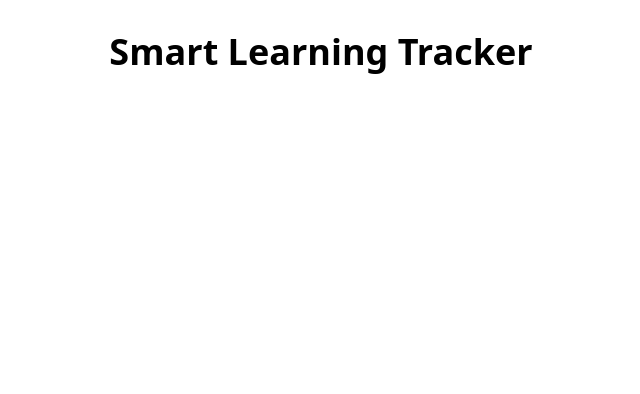
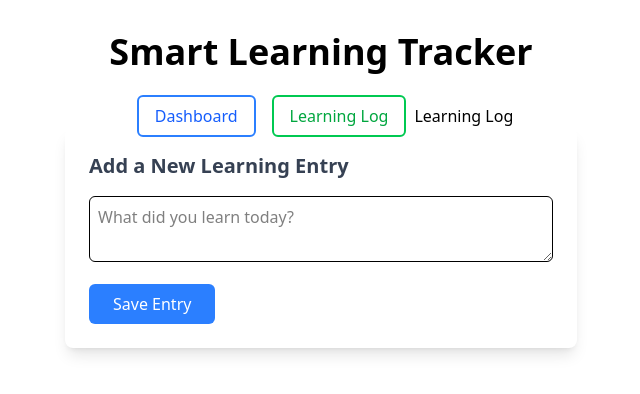
Before and after one commit to henriits/smartLearningTracker, a React (Vite) app: page /learning-log in a window 1280 px wide. Shown: the top 394 px of the page, without its empty margins (319-959 px from the left). Built offline with nearby package versions, Linux system fonts and the light colour scheme.

Commit message:
feat: add LearningLog component and update App routing

```diff
--- a/src/App.tsx
+++ b/src/App.tsx
@@ -1,18 +1,34 @@
-import { BrowserRouter as Router, Route, Routes } from "react-router-dom";
+import { BrowserRouter as Router, Route, Routes, Link } from "react-router-dom";
 import Dashboard from "./components/Dashboard";
+import LearningLog from "./components/LearningLog";
 
 function App() {
   return (
-    <>
+    <Router>
       <header className="justify-center flex flex-col items-center">
         <h1 className="text-4xl font-bold p-8">Smart Learning Tracker</h1>
+        <nav>
+          <Link
+            className="px-4 py-2 mx-2 rounded-md border-2 border-blue-500 text-blue-600 hover:bg-blue-500 hover:text-white transition-colors duration-200"
+            to="/"
+          >
+            Dashboard
+          </Link>
+          <Link
+            className="px-4 py-2 mx-2 rounded-md border-2 border-green-500 text-green-600 hover:bg-green-500 hover:text-white transition-colors duration-200"
+            to="/learning-log"
+          >
+            Learning Log
+          </Link>
+          <Link to="/learning-log">Learning Log</Link>
+        </nav>
       </header>
-      <Router>
-        <Routes>
-          <Route path="/" element={<Dashboard />}></Route>
-        </Routes>
-      </Router>
-    </>
+
+      <Routes>
+        <Route path="/" element={<Dashboard />} />
+        <Route path="/learning-log" element={<LearningLog />} />
+      </Routes>
+    </Router>
   );
 }
 
--- a/src/components/Dashboard.tsx
+++ b/src/components/Dashboard.tsx
@@ -1,9 +1,8 @@
 const Dashboard = () => {
   return (
-    <div className="container">
-      <h1>Smart Learning Tracker</h1>
-      <p>Welcome back! Here’s your latest learning progress.</p>
-      {/* Future: Add a list of recent logs */}
+    <div className="container mx-auto text-center p-8">
+      <h2 className="text-2xl font-bold text-gray-800">Dashboard</h2>
+      <p className="text-gray-600 mt-4">Track your learning journey!</p>
     </div>
   );
 };
--- /dev/null
+++ b/src/components/LearningLog.tsx
@@ -0,0 +1,28 @@
+import { useState } from "react";
+
+const LearningLog = () => {
+  const [log, setLog] = useState("");
+
+  const handleSubmit = (e) => {
+    e.preventDefault();
+    console.log("New Log Entry:", log);
+    setLog("");
+  };
+
+  return (
+    <div className="container mx-auto max-w-lg p-6 bg-white shadow-lg rounded-lg">
+      <h2 className="text-xl font-semibold text-gray-700">
+        Add a New Learning Entry
+      </h2>
+      <textarea
+        className="w-full mt-4 p-2 border rounded-md"
+        placeholder="What did you learn today?"
+      />
+      <button className="mt-4 px-6 py-2 bg-blue-500 text-white rounded-md hover:bg-blue-600">
+        Save Entry
+      </button>
+    </div>
+  );
+};
+
+export default LearningLog;
```
